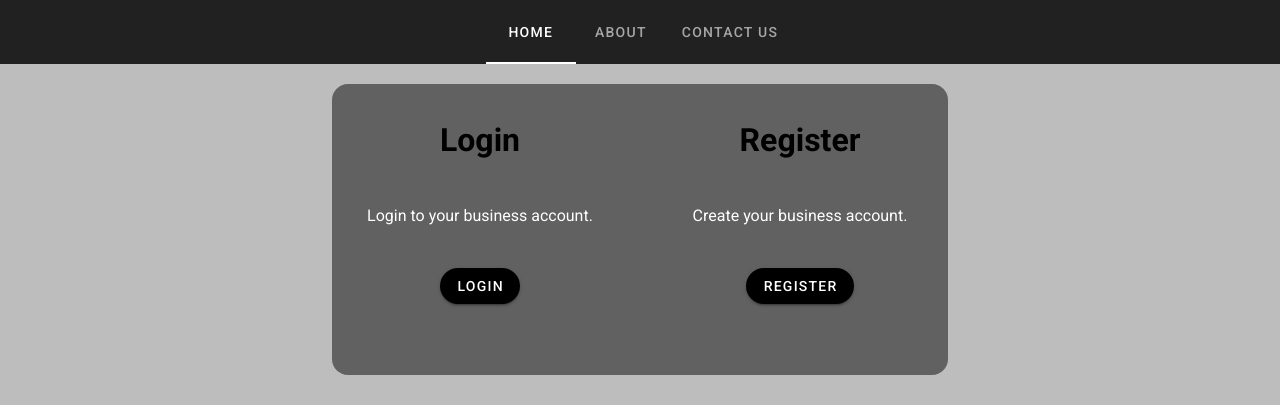
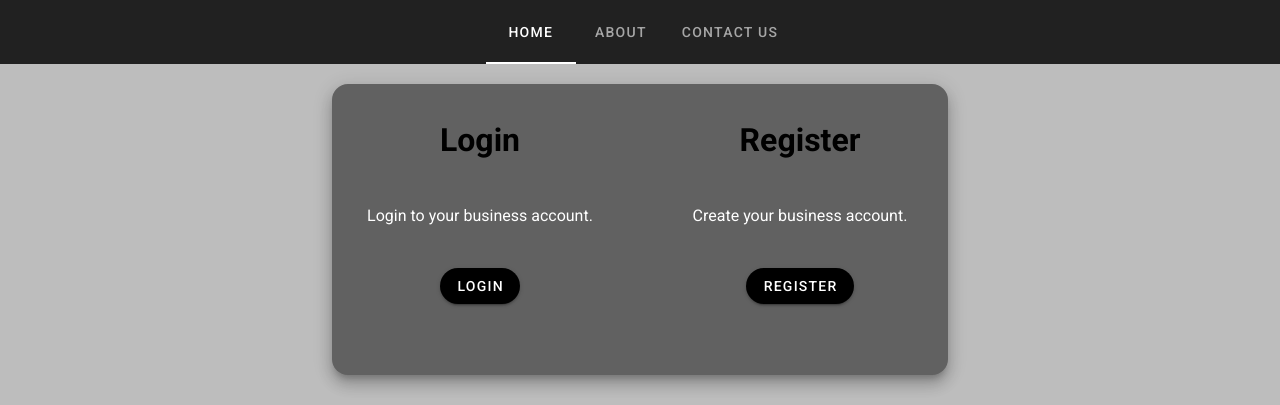
Before and after one commit to Satyam-Raj/restaurant, a Vue app: page / in a window 1280 px wide. Shown: the top 405 px of the page. Built offline with nearby package versions, Linux system fonts and the light colour scheme.

Commit message:
home page

```diff
--- a/src/views/Home.vue
+++ b/src/views/Home.vue
@@ -54,6 +54,7 @@
                         min-height="291"
                         color="grey darken-2"
                         dark
+                        :elevation="10"
                     >
 
                     <div align="center">
@@ -82,6 +83,8 @@
                                 Login
                                 </v-btn>
                             </v-col>
+
+
 
                             <v-col
                                 cols="10"
```
